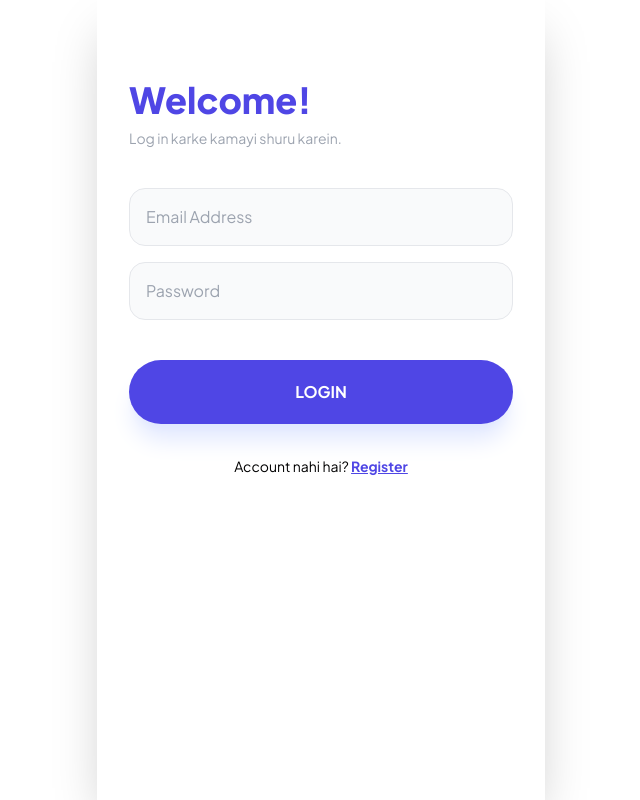
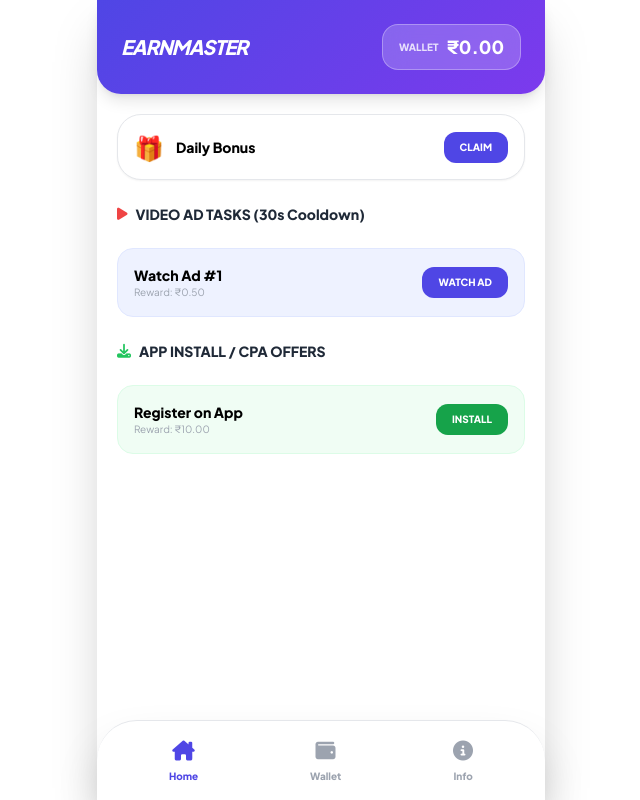
Before and after one commit to vishal-aia/earning-app, a website: page index.html in a window 1280 px wide. Shown: the whole page, without its empty margins (319-959 px from the left). Drawn offline with nearby package versions, Linux system fonts and the light colour scheme.

Commit message:
Refactor HTML structure and styles for UI improvements
Updated title and modified styles for better UI. Adjusted body classes and added a fixed header for improved navigation.

```diff
--- a/index.html
+++ b/index.html
@@ -3,146 +3,129 @@
 <head>
     <meta charset="UTF-8">
     <meta name="viewport" content="width=device-width, initial-scale=1.0">
-    <title>EarnMaster Pro | Login & Earn Cash</title>
-
-    <!-- SEO -->
-    <meta name="description" content="Bharat ka best earning platform. Join karein aur daily tasks se paise kamayein.">
+    <title>EarnMaster Pro | Real Cash</title>
     <script src="https://cdn.tailwindcss.com"></script>
     <link rel="stylesheet" href="https://cdnjs.cloudflare.com/ajax/libs/font-awesome/6.4.0/css/all.min.css">
-
     <style>
-        @import url('https://fonts.googleapis.com/css2?family=Plus+Jakarta+Sans:wght@400;700;800&display=swap');
-        body { font-family: 'Plus Jakarta Sans', sans-serif; background: #f8fafc; overflow-x: hidden; }
-        .screen { display: none; }
-        .active { display: block; animation: slideIn 0.3s ease-out; }
-        @keyframes slideIn { from { opacity: 0; transform: translateY(20px); } to { opacity: 1; transform: translateY(0); } }
-        .modal { transform: scale(0.9); opacity: 0; transition: 0.3s cubic-bezier(0.175, 0.885, 0.32, 1.275); }
-        .modal.show { transform: scale(1); opacity: 1; }
+        @import url('https://fonts.googleapis.com/css2?family=Plus+Jakarta+Sans:wght@400;600;800&display=swap');
+        body { font-family: 'Plus Jakarta Sans', sans-serif; background: #f8fafc; }
+        .page { display: none; }
+        .page-active { display: block; animation: fadeIn 0.3s ease; }
+        @keyframes fadeIn { from { opacity: 0; } to { opacity: 1; } }
+        .glass-header { background: linear-gradient(135deg, #4f46e5 0%, #7c3aed 100%); }
     </style>
 </head>
-<body class="max-w-md mx-auto bg-white min-h-screen shadow-2xl relative">
+<body class="max-w-md mx-auto min-h-screen bg-white shadow-2xl relative">
 
-    <!-- Custom Modal (Replacer for Alert) -->
-    <div id="modalOverlay" class="fixed inset-0 bg-black/60 z-[9999] hidden flex items-center justify-center p-6 backdrop-blur-sm">
-        <div id="modalBox" class="modal bg-white w-full rounded-[2.5rem] p-8 text-center shadow-2xl">
-            <div id="modalIcon" class="text-4xl mb-4 text-indigo-600">✨</div>
-            <h3 id="modalMsg" class="font-bold text-gray-800 mb-6 tracking-tight"></h3>
-            <button onclick="closeModal()" class="w-full bg-indigo-600 text-white py-4 rounded-2xl font-bold">Theek Hai</button>
+    <!-- TOP FIXED HEADER -->
+    <header class="glass-header p-6 text-white flex justify-between items-center sticky top-0 z-50 rounded-b-3xl shadow-lg">
+        <div>
+            <h1 class="text-xl font-black italic tracking-tighter">EARNMASTER</h1>
         </div>
-    </div>
+        <div class="bg-white/20 px-4 py-2 rounded-2xl backdrop-blur-md border border-white/30 flex items-center gap-2">
+            <span class="text-[10px] font-bold uppercase opacity-80">Wallet</span>
+            <span class="font-black text-lg">₹<span id="topBal">0.00</span></span>
+        </div>
+    </header>
 
-    <!-- 1. AUTH SCREEN -->
-    <div id="authScreen" class="screen p-8 pt-20">
-        <div id="loginBox">
-            <h1 class="text-4xl font-black text-indigo-600 mb-2">Welcome!</h1>
-            <p class="text-gray-400 text-sm mb-10 font-medium">Log in karke kamayi shuru karein.</p>
-            <input id="lEmail" type="email" placeholder="Email Address" class="w-full p-4 bg-gray-50 rounded-2xl border mb-4 outline-none">
-            <input id="lPass" type="password" placeholder="Password" class="w-full p-4 bg-gray-50 rounded-2xl border mb-10 outline-none">
-            <button onclick="login()" class="w-full bg-indigo-600 text-white py-5 rounded-[2rem] font-bold shadow-xl shadow-indigo-100">LOGIN</button>
-            <p class="text-center mt-8 text-sm">Account nahi hai? <span onclick="toggleAuth()" class="text-indigo-600 font-bold underline cursor-pointer">Register</span></p>
+    <!-- 1. HOME PAGE (Tasks) -->
+    <main id="homePage" class="page page-active p-5 space-y-6">
+        <!-- Daily Streak Placeholder -->
+        <div class="bg-white p-4 rounded-3xl border shadow-sm flex items-center justify-between">
+            <div class="flex items-center gap-3">
+                <div class="text-2xl">🎁</div>
+                <p class="font-bold text-sm">Daily Bonus</p>
+            </div>
+            <button onclick="claimBonus()" class="bg-indigo-600 text-white text-[10px] px-4 py-2 rounded-xl font-bold">CLAIM</button>
         </div>
-        <div id="signupBox" class="hidden">
-            <h1 class="text-4xl font-black text-indigo-600 mb-2">Join Us!</h1>
-            <p class="text-gray-400 text-sm mb-10 font-medium">1 minute mein account banayein.</p>
-            <input id="sEmail" type="email" placeholder="Email Address" class="w-full p-4 bg-gray-50 rounded-2xl border mb-4 outline-none">
-            <input id="sPass" type="password" placeholder="Password" class="w-full p-4 bg-gray-50 rounded-2xl border mb-10 outline-none">
-            <button onclick="signup()" class="w-full bg-indigo-600 text-white py-5 rounded-[2rem] font-bold shadow-xl shadow-indigo-100">SIGN UP</button>
-            <p class="text-center mt-8 text-sm">Pehle se account hai? <span onclick="toggleAuth()" class="text-indigo-600 font-bold underline cursor-pointer">Login</span></p>
+
+        <!-- SECTION 1: VIDEO ADS (With Timer) -->
+        <h3 class="font-black text-gray-800 text-sm flex items-center gap-2"><i class="fa-solid fa-play text-red-500"></i> VIDEO AD TASKS (30s Cooldown)</h3>
+        <div id="adTasks" class="space-y-3">
+            <!-- Dynamic Content -->
+            <div class="bg-indigo-50 p-4 rounded-2xl border border-indigo-100 flex justify-between items-center">
+                <div>
+                    <p class="font-bold text-sm">Watch Ad #1</p>
+                    <p class="text-[10px] text-gray-400">Reward: ₹0.50</p>
+                </div>
+                <button onclick="startAdTask(this, 'TASK_ID')" class="bg-indigo-600 text-white px-4 py-2 rounded-xl text-[10px] font-bold">WATCH AD</button>
+            </div>
         </div>
-    </div>
 
-    <!-- 2. DASHBOARD SCREEN -->
-    <div id="homeScreen" class="screen">
-        <header class="bg-slate-900 p-8 pt-16 pb-20 text-white rounded-b-[4rem] shadow-2xl relative overflow-hidden">
-            <div class="flex justify-between items-center mb-10 relative z-10">
-                <h1 class="text-2xl font-black italic tracking-tighter">EARN<span class="text-indigo-400">MASTER</span></h1>
-                <button onclick="logout()" class="text-white/40"><i class="fa-solid fa-power-off"></i></button>
+        <!-- SECTION 2: CPA OFFERS (Direct) -->
+        <h3 class="font-black text-gray-800 text-sm flex items-center gap-2"><i class="fa-solid fa-download text-green-500"></i> APP INSTALL / CPA OFFERS</h3>
+        <div id="cpaTasks" class="space-y-3">
+            <div class="bg-green-50 p-4 rounded-2xl border border-green-100 flex justify-between items-center">
+                <div>
+                    <p class="font-bold text-sm">Register on App</p>
+                    <p class="text-[10px] text-gray-400">Reward: ₹10.00</p>
+                </div>
+                <button onclick="startCpaTask('LINK')" class="bg-green-600 text-white px-4 py-2 rounded-xl text-[10px] font-bold">INSTALL</button>
             </div>
-            <div class="text-center relative z-10">
-                <p class="text-[10px] text-white/50 uppercase font-black tracking-[3px] mb-2">Current Balance</p>
-                <h2 class="text-6xl font-black tracking-tighter">₹<span id="uBal">0.00</span></h2>
-            </div>
-            <i class="fa-solid fa-wallet absolute -right-4 -bottom-4 text-9xl opacity-10"></i>
-        </header>
+        </div>
+    </main>
 
-        <main class="p-6 -mt-12 relative z-20 space-y-6">
-            <div class="bg-white p-6 rounded-[2.5rem] shadow-xl border">
-                <h3 class="font-bold text-gray-800 text-sm mb-4"><i class="fa-solid fa-gift text-orange-500 mr-2"></i>Streak Reward</h3>
-                <div id="grid" class="grid grid-cols-7 gap-2 mb-6"></div>
-                <button onclick="claimCheckin()" class="w-full bg-orange-500 text-white py-4 rounded-2xl font-black text-xs uppercase shadow-lg shadow-orange-100">Claim Reward</button>
-            </div>
+    <!-- 2. WALLET PAGE -->
+    <main id="walletPage" class="page p-6">
+        <h2 class="text-3xl font-black text-gray-800 mb-6">Mera Wallet</h2>
+        <div class="bg-slate-900 p-8 rounded-[2.5rem] text-white shadow-2xl mb-8">
+            <p class="text-xs opacity-50 uppercase font-bold tracking-widest">Available to Withdraw</p>
+            <h3 class="text-5xl font-black mt-2">₹<span id="wallBal">0.00</span></h3>
+        </div>
 
-            <h3 class="font-black text-gray-800 ml-2">Available Tasks</h3>
-            <div id="taskList" class="space-y-4"></div>
-        </main>
-    </div>
+        <div class="space-y-4">
+            <h4 class="font-bold text-gray-800">Withdrawal Request</h4>
+            <input id="upiId" type="text" placeholder="UPI ID (example@ybl)" class="w-full p-4 bg-gray-50 border rounded-2xl outline-none focus:border-indigo-600">
+            <input id="amount" type="number" placeholder="Amount (Min ₹100)" class="w-full p-4 bg-gray-50 border rounded-2xl outline-none">
+            <button onclick="requestWithdraw()" class="w-full bg-indigo-600 text-white py-4 rounded-2xl font-black shadow-xl shadow-indigo-100">WITHDRAW NOW</button>
+        </div>
+    </main>
 
-    <!-- Navigation -->
-    <nav id="nav" class="fixed bottom-0 max-w-md w-full bg-white/95 backdrop-blur-xl border-t p-5 flex justify-around rounded-t-[3rem] shadow-2xl hidden z-50">
-        <button onclick="showPage('homeScreen')" class="text-indigo-600 flex flex-col items-center gap-1 font-bold text-[10px]"><i class="fa-solid fa-house-chimney text-xl"></i>Home</button>
-        <button onclick="alert('Withdraw open anytime!')" class="text-gray-400 flex flex-col items-center gap-1 font-bold text-[10px]"><i class="fa-solid fa-wallet text-xl"></i>Wallet</button>
-        <button onclick="location.reload()" class="text-gray-400 flex flex-col items-center gap-1 font-bold text-[10px]"><i class="fa-solid fa-shield-halved text-xl"></i>Legal</button>
+    <!-- BOTTOM NAVIGATION -->
+    <nav class="fixed bottom-0 max-w-md w-full bg-white/90 backdrop-blur-md border-t p-4 flex justify-around rounded-t-[2.5rem] shadow-2xl z-[100]">
+        <button onclick="switchTab('homePage')" class="flex flex-col items-center gap-1 font-bold text-[10px] text-indigo-600"><i class="fa-solid fa-house-chimney text-xl"></i>Home</button>
+        <button onclick="switchTab('walletPage')" class="flex flex-col items-center gap-1 font-bold text-[10px] text-gray-400"><i class="fa-solid fa-wallet text-xl"></i>Wallet</button>
+        <button onclick="alert('Join Telegram for Updates!')" class="flex flex-col items-center gap-1 font-bold text-[10px] text-gray-400"><i class="fa-solid fa-circle-info text-xl"></i>Info</button>
     </nav>
 
     <script>
-        const backendUrl = "https://earn-hub-z1su.onrender.com";
+        const backendUrl = "PASTE_YOUR_RENDER_URL_HERE";
 
-        function customAlert(msg, icon="✨") {
-            document.getElementById('modalMsg').innerText = msg;
-            document.getElementById('modalIcon').innerText = icon;
-            const overlay = document.getElementById('modalOverlay');
-            overlay.classList.remove('hidden');
-            setTimeout(() => document.getElementById('modalBox').classList.add('show'), 10);
-        }
-        function closeModal() {
-            document.getElementById('modalBox').classList.remove('show');
-            setTimeout(() => document.getElementById('modalOverlay').classList.add('hidden'), 300);
+        function switchTab(id) {
+            document.querySelectorAll('.page').forEach(p => p.classList.remove('page-active'));
+            document.getElementById(id).classList.add('page-active');
         }
 
-        async function login() {
-            const email = document.getElementById('lEmail').value;
-            const password = document.getElementById('lPass').value;
-            const res = await fetch(`${backendUrl}/api/auth/login`, {
-                method: 'POST', headers: {'Content-Type': 'application/json'},
-                body: JSON.stringify({ email, password })
-            });
-            const d = await res.json();
-            if(res.ok) {
-                localStorage.setItem('userId', d.userId);
-                location.reload();
-            } else { customAlert(d.msg, "⚠️"); }
+        // --- AD TASK WITH 30S COOLDOWN ---
+        function startAdTask(btn, taskId) {
+            window.open("YOUR_SMARTLINK_HERE", "_blank");
+            btn.disabled = true;
+            btn.innerText = "WAIT 30S";
+            btn.classList.replace('bg-indigo-600', 'bg-gray-400');
+
+            let seconds = 30;
+            const timer = setInterval(() => {
+                seconds--;
+                btn.innerText = `WAIT ${seconds}S`;
+                if (seconds <= 0) {
+                    clearInterval(timer);
+                    btn.innerText = "CLAIM REWARD";
+                    btn.classList.replace('bg-gray-400', 'bg-green-600');
+                    btn.onclick = () => claimReward(taskId);
+                }
+            }, 1000);
         }
 
-        async function signup() {
-            const email = document.getElementById('sEmail').value;
-            const password = document.getElementById('sPass').value;
-            const deviceId = localStorage.getItem('deviceId') || "dev_" + Math.random().toString(36).substr(2, 9);
-            localStorage.setItem('deviceId', deviceId);
-
-            const res = await fetch(`${backendUrl}/api/auth/signup`, {
-                method: 'POST', headers: {'Content-Type': 'application/json'},
-                body: JSON.stringify({ email, password, deviceId })
-            });
-            if(res.ok) { customAlert("Account Created! Login Now.", "🚀"); toggleAuth(); }
-            else { customAlert("Error during signup!", "⚠️"); }
+        async function claimReward(taskId) {
+            // Backend API call to add money
+            alert("Reward Claimed! Check Balance.");
+            location.reload();
         }
 
-        function toggleAuth() {
-            document.getElementById('loginBox').classList.toggle('hidden');
-            document.getElementById('signupBox').classList.toggle('hidden');
+        async function startCpaTask(link) {
+            window.open(link, "_blank");
+            alert("Install karne ke baad wapas aayein claim karne.");
         }
-
-        function logout() { localStorage.clear(); location.reload(); }
-
-        window.onload = () => {
-            if(localStorage.getItem('userId')) {
-                document.getElementById('homeScreen').classList.add('active');
-                document.getElementById('nav').classList.remove('hidden');
-                // Load User Data Logic...
-            } else {
-                document.getElementById('authScreen').classList.add('active');
-            }
-        };
     </script>
 </body>
 </html>
```
